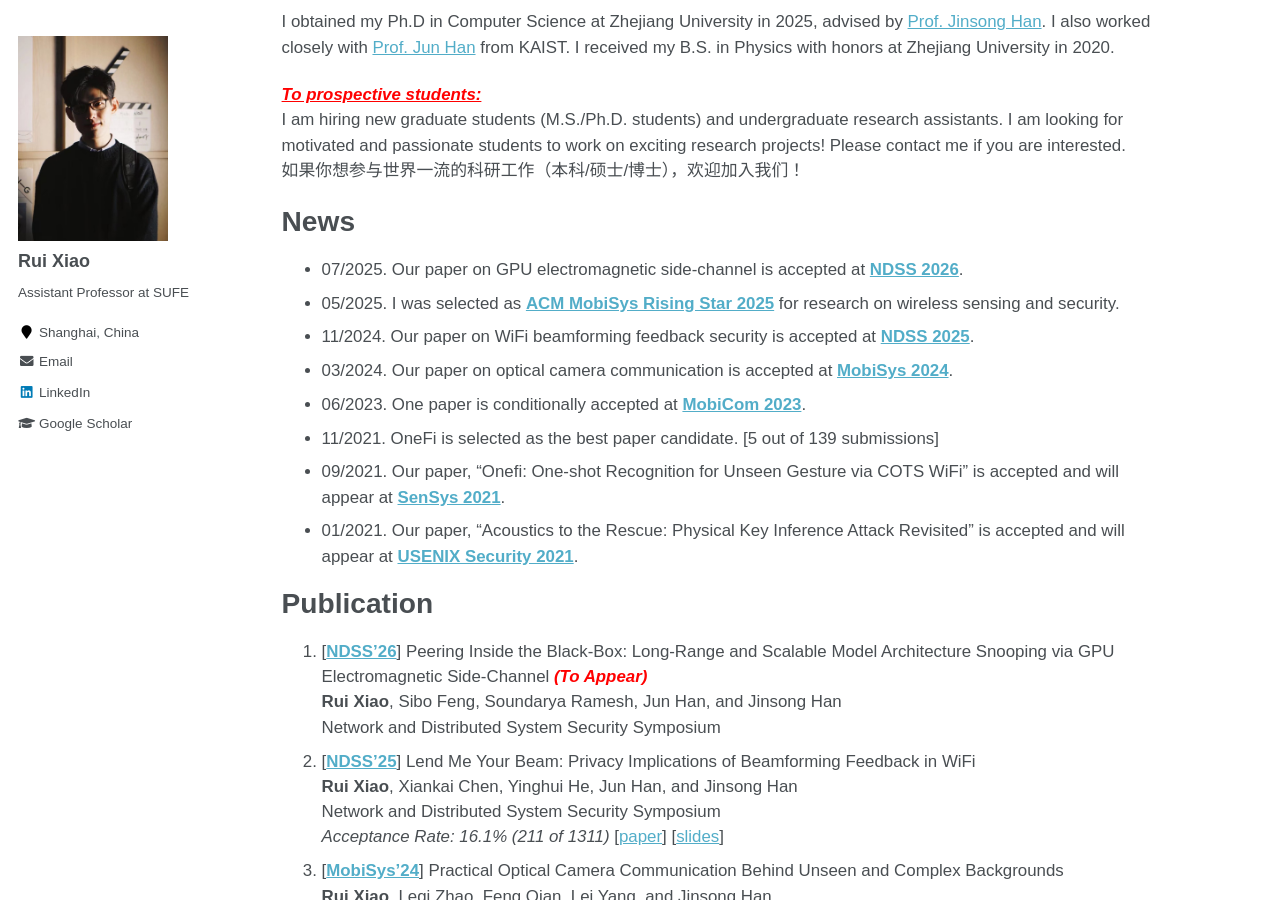
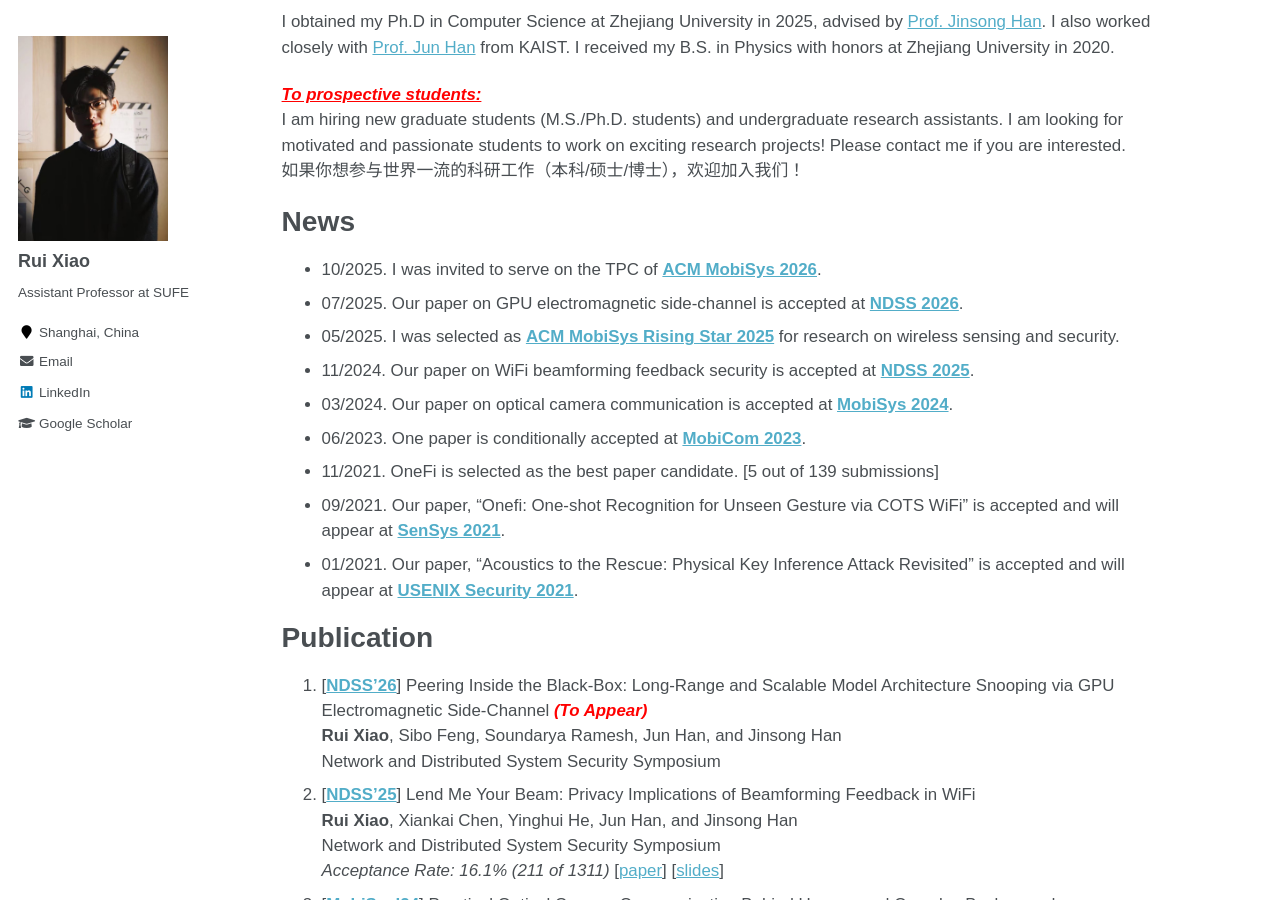
Before and after one commit to ruixiao24/ruixiao24.github.io, a Jekyll site: the page built from _pages/about.md, in a window 1280 px wide and 900 px high, scrolled down 319 px. Built offline with Jekyll 4.4.1, drawn with Linux system fonts in a browser that asks for light colours.

Commit message:
Update news section with recent achievements

```diff
--- a/_pages/about.md
+++ b/_pages/about.md
@@ -21,6 +21,7 @@
 如果你想参与世界一流的科研工作（本科/硕士/博士），欢迎加入我们！
 
 # News
+- 10/2025. I was invited to serve on the TPC of **[ACM MobiSys 2026](https://www.sigmobile.org/mobisys/2026/)**.
 - 07/2025. Our paper on GPU electromagnetic side-channel is accepted at **[NDSS 2026](https://www.ndss-symposium.org/ndss2026/)**.
 - 05/2025. I was selected as **[ACM MobiSys Rising Star 2025](https://www.sigmobile.org/mobisys/2025/)** for research on wireless sensing and security.
 - 11/2024. Our paper on WiFi beamforming feedback security is accepted at **[NDSS 2025](https://www.ndss-symposium.org/ndss2025/)**.
```
